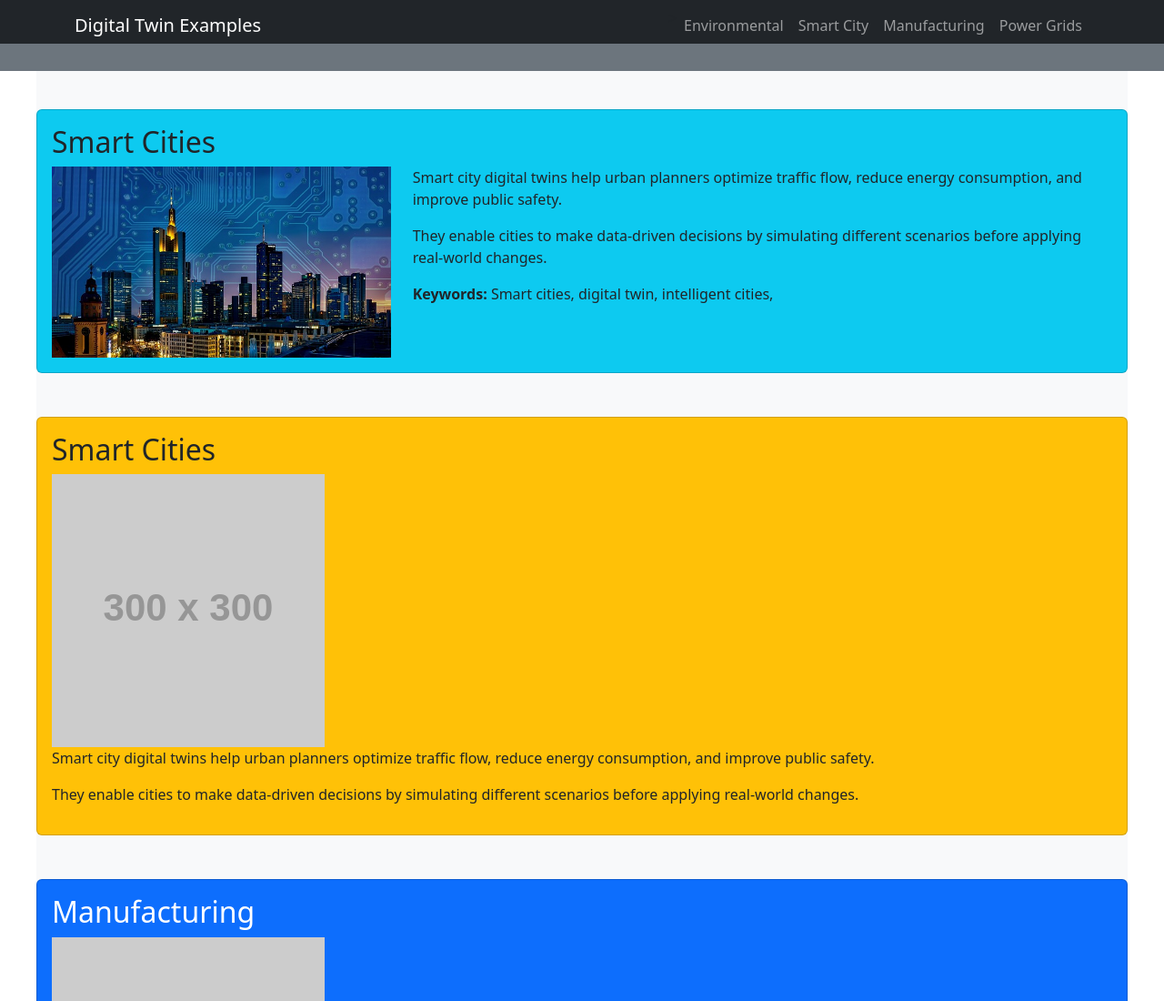
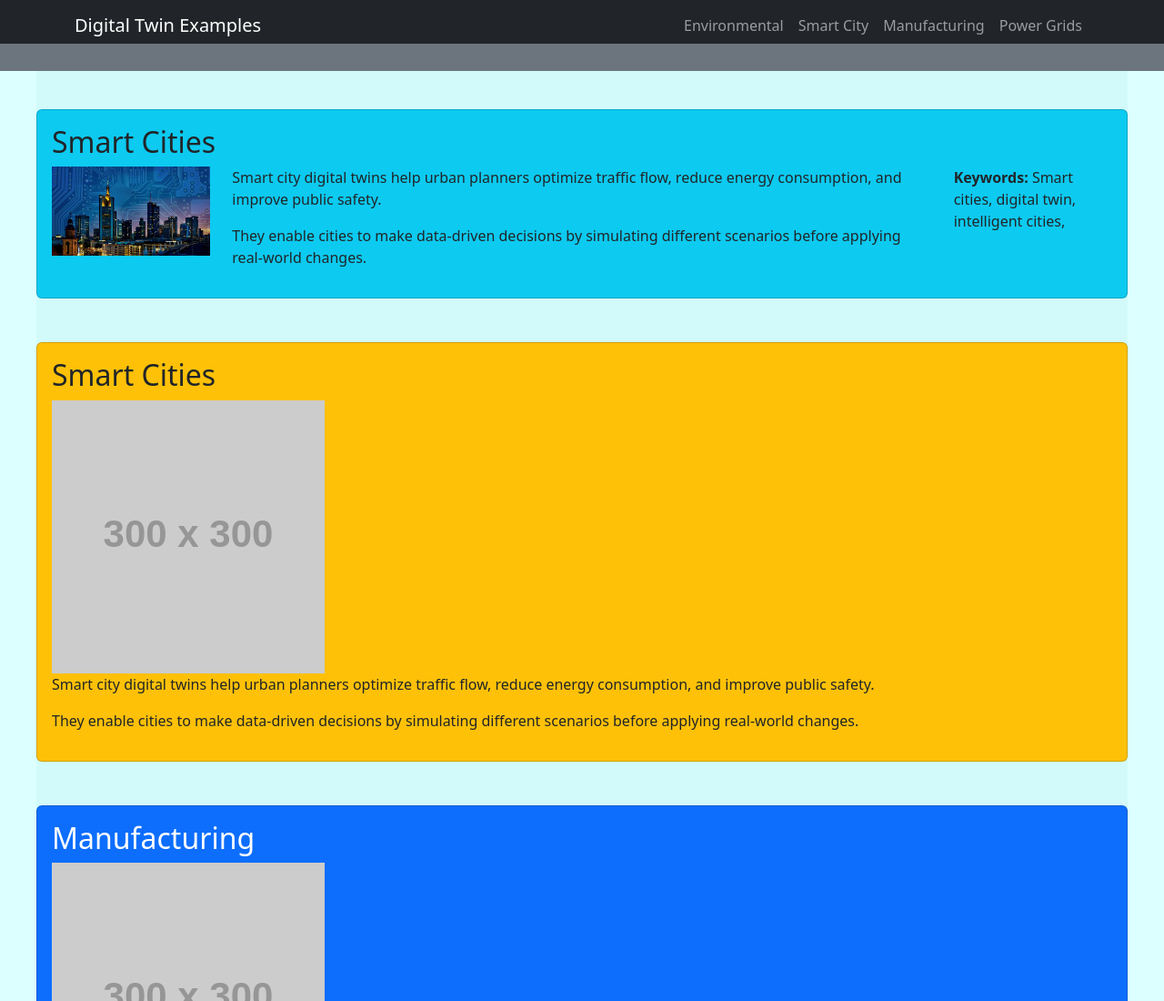
Before and after one commit to anur1/anur1.github.io, a plain HTML site: page index.html in a window 1280 px wide. Shown: the top 1100 px of the page at 91% size. Drawn offline with nearby package versions, Linux system fonts and the light colour scheme; placeholder pictures from the web are drawn by us.

Commit message:
first push

```diff
--- a/assets/css/styles.css
+++ b/assets/css/styles.css
@@ -1,7 +1,20 @@
+.custom-body {
+  background-color: rgb(220, 255, 255);
+}
+
+
 
 .custom-container {
   margin-left: 40px;
   margin-right: 40px;
+  background-color: rgb(210, 250, 250);
+
+}
+
+
+.custom-image {
+  max-width: 200px;
+  max-height: 200px;
 }
 
 .custom-submenu-container{ height: 30px; }
--- a/index.html
+++ b/index.html
@@ -12,7 +12,7 @@
 
 
 
-<body>
+<body class = "custom-body">
 
     <!-- Navigation Menu -->
     <nav class="navbar navbar-expand-lg navbar-dark bg-dark fixed-top">
@@ -45,7 +45,7 @@
 
 
 
-    <div class="custom-container  mt-4  bg-light" style="margin-left: 50; margin-right: 50;">
+    <div class="custom-container  mt-4" style="margin-left: 50; margin-right: 50;">
         <br>
 
         <!-- Smart Cities -->
@@ -53,9 +53,9 @@
             <div class="card-body">
                 <h2>Smart Cities</h2>
                 <div class="row">
-                    <div class="col-md-4">
+                    <div class="col-md-2">
                         <!-- Image for the first column -->
-                        <img src="./media/photo/smart-city.jpg" alt="Smart City Digital Twin" class="img-fluid">
+                        <img src="./media/photo/smart-city.jpg" alt="Smart City Digital Twin" class="img-fluid custom-image" >
                     </div>
                     <div class="col-md-8">
                         <!-- Content for the second column -->
@@ -66,6 +66,10 @@
                         <p>They enable cities to make data-driven decisions by simulating different scenarios before
                             applying
                             real-world changes.</p>
+
+                    </div>
+                    <div class="col-md-2">
+                        <!-- Keywords for the third column -->
                         <p><strong>Keywords: </strong>Smart cities, digital twin, intelligent cities,</p>
 
                     </div>
```
